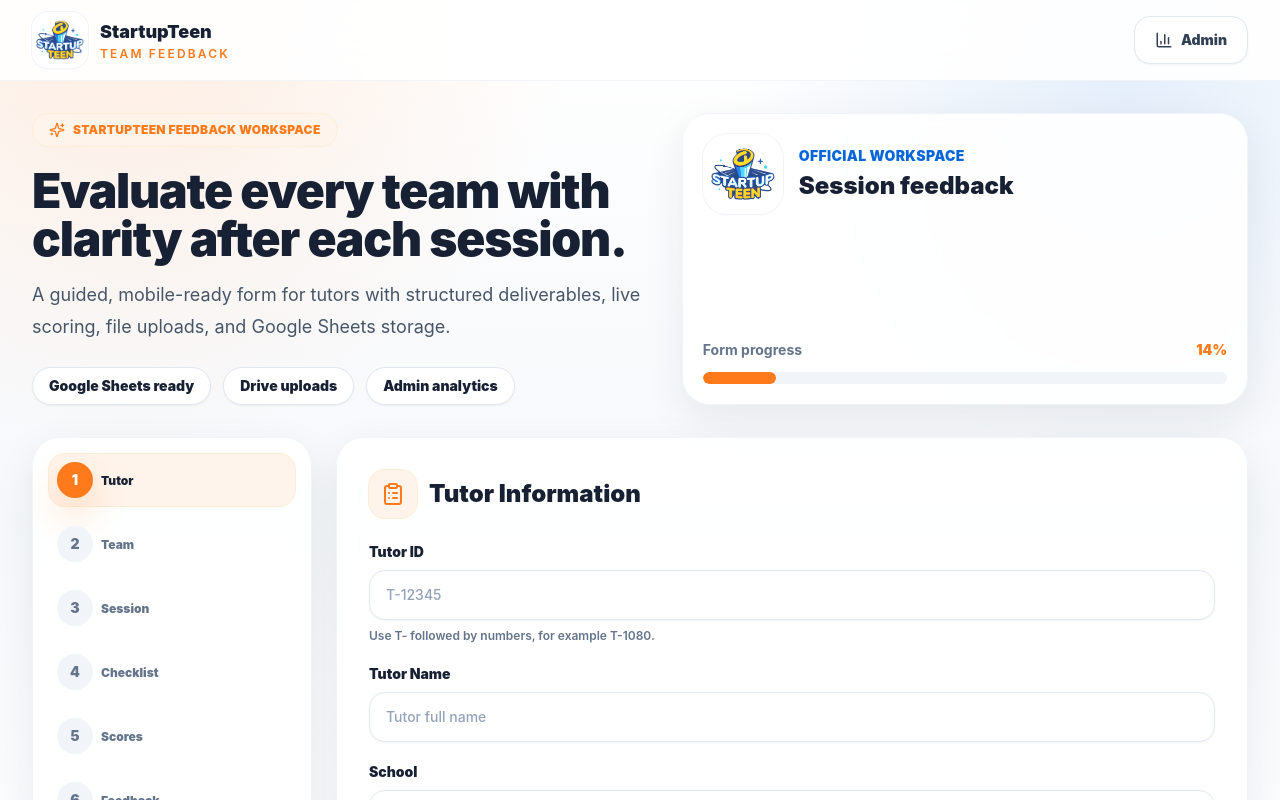
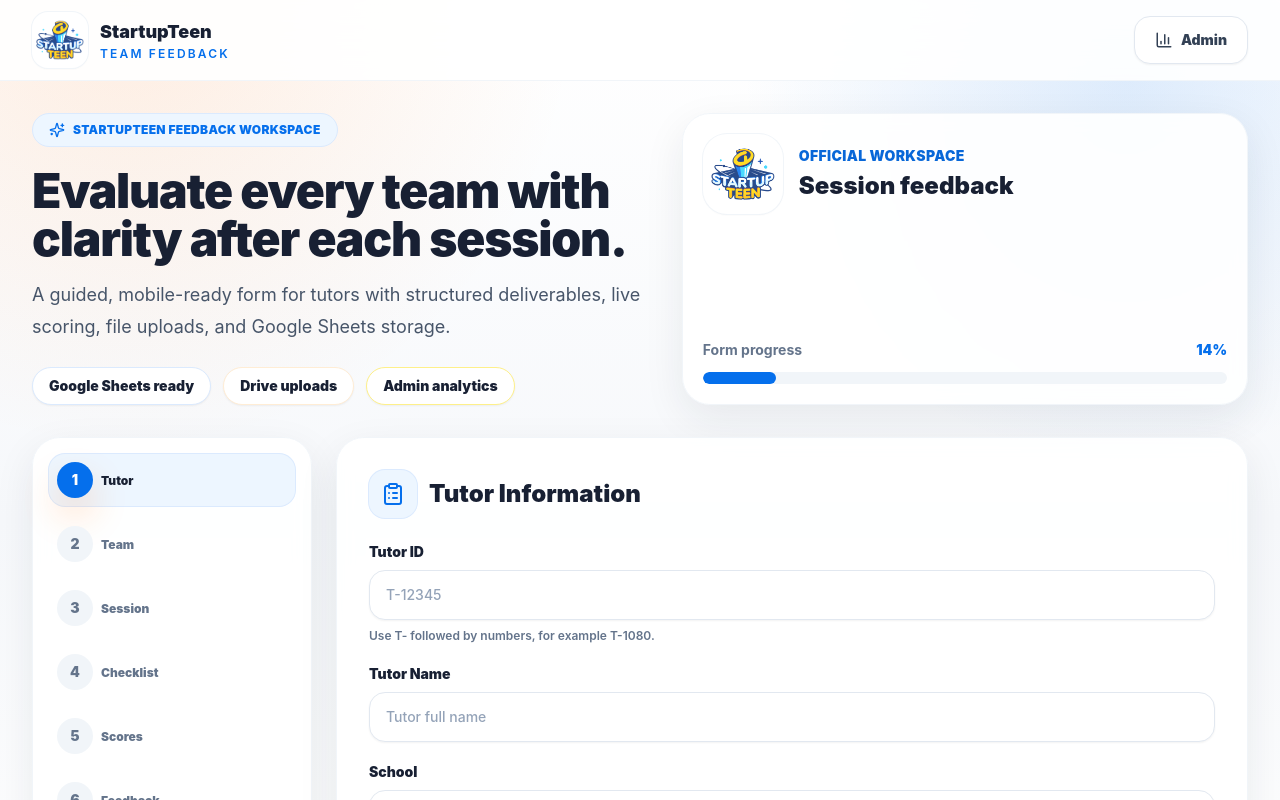
Before and after one commit to ahmadhatemaboelkhair/startupteen-team-feedback-system, a Next.js app: page / in a window 1280 px wide. Shown: the top 800 px of the page. Built offline with nearby package versions, Linux system fonts and the light colour scheme.

Commit message:
Apply brand colors and update group validation

```diff
--- a/app/globals.css
+++ b/app/globals.css
@@ -19,7 +19,7 @@ body {
   min-height: 100vh;
   background:
     radial-gradient(circle at 10% 0%, rgba(255, 122, 26, 0.13), transparent 28rem),
-    radial-gradient(circle at 88% 8%, rgba(8, 103, 216, 0.10), transparent 24rem),
+    radial-gradient(circle at 88% 8%, rgba(5, 111, 236, 0.13), transparent 24rem),
     linear-gradient(180deg, #ffffff 0%, #f6f8fb 52%, #ffffff 100%);
   color: #182033;
   font-family:
@@ -35,7 +35,7 @@ textarea {
 }
 
 .focus-ring {
-  @apply focus:outline-none focus:ring-4 focus:ring-orange-100 focus:border-brand-orange;
+  @apply focus:outline-none focus:ring-4 focus:ring-blue-100 focus:border-brand-primary;
 }
 
 .field {
@@ -55,15 +55,15 @@ textarea {
 }
 
 .eyebrow {
-  @apply inline-flex items-center gap-2 rounded-full border border-orange-100 bg-brand-soft px-4 py-2 text-xs font-black uppercase tracking-wide text-brand-orange;
+  @apply inline-flex items-center gap-2 rounded-full border border-blue-100 bg-brand-sky px-4 py-2 text-xs font-black uppercase tracking-wide text-brand-primary;
 }
 
 .primary-button {
-  @apply inline-flex min-h-12 items-center justify-center gap-2 rounded-2xl bg-brand-orange px-6 py-3 text-sm font-black text-white shadow-brand transition hover:-translate-y-0.5 hover:bg-brand-orangeDark focus-ring disabled:translate-y-0 disabled:cursor-wait disabled:opacity-70;
+  @apply inline-flex min-h-12 items-center justify-center gap-2 rounded-2xl bg-brand-primary px-6 py-3 text-sm font-black text-white shadow-brand transition hover:-translate-y-0.5 hover:bg-brand-blueDark focus-ring disabled:translate-y-0 disabled:cursor-wait disabled:opacity-70;
 }
 
 .secondary-button {
-  @apply inline-flex min-h-12 items-center justify-center gap-2 rounded-2xl border border-slate-200 bg-white px-5 py-3 text-sm font-black text-slate-700 shadow-sm transition hover:border-brand-orange hover:text-brand-orange focus-ring disabled:cursor-not-allowed disabled:opacity-40;
+  @apply inline-flex min-h-12 items-center justify-center gap-2 rounded-2xl border border-slate-200 bg-white px-5 py-3 text-sm font-black text-slate-700 shadow-sm transition hover:border-brand-primary hover:text-brand-primary focus-ring disabled:cursor-not-allowed disabled:opacity-40;
 }
 
 .status-error {
@@ -71,5 +71,5 @@ textarea {
 }
 
 .admin-button {
-  @apply inline-flex min-h-11 items-center justify-center gap-2 rounded-2xl border border-slate-200 bg-white px-4 py-2.5 text-sm font-black text-slate-700 shadow-sm transition hover:border-brand-orange hover:text-brand-orange focus-ring;
+  @apply inline-flex min-h-11 items-center justify-center gap-2 rounded-2xl border border-slate-200 bg-white px-4 py-2.5 text-sm font-black text-slate-700 shadow-sm transition hover:border-brand-primary hover:text-brand-primary focus-ring;
 }
--- a/components/FeedbackWizard.tsx
+++ b/components/FeedbackWizard.tsx
@@ -88,7 +88,7 @@ export function FeedbackWizard() {
       return /^T-\d+$/.test(data.tutorId) && data.tutorName.trim() && data.school;
     }
     if (currentStep === 1) {
-      return /^G-\d{4}$/.test(data.groupId) && data.teamName.trim() && data.membersCount > 0;
+      return /^G-\d+$/.test(data.groupId) && data.teamName.trim() && data.membersCount > 0;
     }
     if (currentStep === 2) {
       return data.sessionDate && data.sessionNumber;
@@ -158,7 +158,7 @@ export function FeedbackWizard() {
           </div>
           <h1 className="text-3xl font-black text-brand-ink">Feedback Submitted Successfully</h1>
           <p className="mt-3 text-slate-600">Submission ID</p>
-          <p className="mt-2 rounded-2xl bg-slate-50 px-5 py-4 font-mono text-lg font-bold text-brand-orange">
+          <p className="mt-2 rounded-2xl bg-brand-sky px-5 py-4 font-mono text-lg font-bold text-brand-primary">
             {submitState.submissionId}
           </p>
           <button
@@ -189,9 +189,9 @@ export function FeedbackWizard() {
             file uploads, and Google Sheets storage.
           </p>
           <div className="mt-6 flex flex-wrap gap-3 text-sm font-black text-brand-ink">
-            <span className="rounded-full border border-slate-200 bg-white px-4 py-2 shadow-sm">Google Sheets ready</span>
-            <span className="rounded-full border border-slate-200 bg-white px-4 py-2 shadow-sm">Drive uploads</span>
-            <span className="rounded-full border border-slate-200 bg-white px-4 py-2 shadow-sm">Admin analytics</span>
+            <span className="rounded-full border border-blue-100 bg-white px-4 py-2 shadow-sm">Google Sheets ready</span>
+            <span className="rounded-full border border-orange-100 bg-white px-4 py-2 shadow-sm">Drive uploads</span>
+            <span className="rounded-full border border-yellow-200 bg-white px-4 py-2 shadow-sm">Admin analytics</span>
           </div>
         </div>
         <div className="surface p-5">
@@ -215,11 +215,11 @@ export function FeedbackWizard() {
             <div>
               <div className="flex items-center justify-between gap-3">
                 <span className="text-sm font-bold text-slate-500">Form progress</span>
-                <span className="text-sm font-black text-brand-orange">{progressPercent}%</span>
+                <span className="text-sm font-black text-brand-primary">{progressPercent}%</span>
               </div>
               <div className="mt-3 h-3 overflow-hidden rounded-full bg-slate-100">
                 <div
-                  className="h-full rounded-full bg-brand-orange transition-all duration-500"
+                  className="h-full rounded-full bg-brand-primary transition-all duration-500"
                   style={{ width: `${progressPercent}%` }}
                 />
               </div>
@@ -288,8 +288,11 @@ export function FeedbackWizard() {
                       placeholder="G-1234"
                       value={data.groupId}
                       onChange={(event) => update("groupId", event.target.value.toUpperCase())}
-                      pattern="G-\d{4}"
+                      pattern="G-\d+"
                     />
+                    <span className="mt-2 block text-xs font-semibold text-slate-500">
+                      Use G- followed by numbers, for example G-1080.
+                    </span>
                   </Field>
                   <Field label="Team Name">
                     <input
@@ -335,8 +338,8 @@ export function FeedbackWizard() {
                       ))}
                     </select>
                   </Field>
-                  <div className="rounded-3xl border border-orange-100 bg-brand-soft p-5">
-                    <p className="text-sm font-black text-brand-orange">Deliverables loaded</p>
+                  <div className="rounded-3xl border border-blue-100 bg-brand-sky p-5">
+                    <p className="text-sm font-black text-brand-primary">Deliverables loaded</p>
                     <p className="mt-1 text-sm text-slate-700">
                       {sessionChecklists[data.sessionNumber].join(", ")}
                     </p>
@@ -366,8 +369,8 @@ export function FeedbackWizard() {
                                 className={[
                                   "rounded-xl px-3 py-2 text-xs font-black transition",
                                   item.completed === status
-                                    ? "bg-brand-orange text-white shadow"
-                                    : "text-slate-500 hover:text-brand-orange"
+                                    ? "bg-brand-primary text-white shadow"
+                                    : "text-slate-500 hover:text-brand-primary"
                                 ].join(" ")}
                               >
                                 {status}
@@ -396,7 +399,7 @@ export function FeedbackWizard() {
               {currentStep === 4 && (
                 <StepShell icon={<Sparkles />} title="Team Evaluation">
                   <div className="rounded-3xl bg-brand-ink p-5 text-white shadow-soft">
-                    <p className="text-sm font-bold text-orange-100">Live score summary</p>
+                    <p className="text-sm font-bold text-blue-100">Live score summary</p>
                     <div className="mt-3 flex items-end gap-3">
                       <span className="text-5xl font-black">{scoreAverage.toFixed(1)}</span>
                       <span className="pb-2 text-sm font-semibold text-slate-300">/ 10 average</span>
@@ -407,12 +410,12 @@ export function FeedbackWizard() {
                       <label key={score.key} className="block rounded-3xl border border-slate-100 bg-white p-4 shadow-sm">
                         <div className="flex items-center justify-between gap-4">
                           <span className="font-bold text-slate-700">{score.label}</span>
-                          <span className="grid h-10 w-10 place-items-center rounded-2xl bg-brand-soft font-black text-brand-orange">
+                          <span className="grid h-10 w-10 place-items-center rounded-2xl bg-brand-sky font-black text-brand-primary">
                             {data.scores[score.key]}
                           </span>
                         </div>
                         <input
-                          className="mt-4 h-2 w-full accent-brand-orange"
+                          className="mt-4 h-2 w-full accent-brand-primary"
                           type="range"
                           min={1}
                           max={10}
@@ -429,7 +432,7 @@ export function FeedbackWizard() {
                 <StepShell icon={<FileUp />} title="Feedback">
                   <div className="grid gap-5 lg:grid-cols-2">
                     <div className="rounded-3xl border border-slate-100 bg-white p-4 shadow-sm">
-                      <p className="mb-3 text-sm font-black text-brand-orange">Option A</p>
+                      <p className="mb-3 text-sm font-black text-brand-primary">Option A</p>
                       <label className={labelBase}>Write feedback manually</label>
                       <textarea
                         className="field min-h-64"
@@ -459,8 +462,8 @@ export function FeedbackWizard() {
 
               {currentStep === 6 && (
                 <StepShell icon={<Send />} title="Final Recommendation">
-                  <div className="rounded-3xl border border-orange-100 bg-brand-soft p-5">
-                    <p className="text-sm font-black text-brand-orange">Ready for review</p>
+                  <div className="rounded-3xl border border-yellow-200 bg-yellow-50 p-5">
+                    <p className="text-sm font-black text-brand-ink">Ready for review</p>
                     <p className="mt-1 text-sm leading-6 text-slate-700">
                       Nothing is submitted automatically on this step. Review the recommendation and
                       press the submit button when the feedback is ready to save.
@@ -548,7 +551,7 @@ function StepShell({
   return (
     <div>
       <div className="mb-6 flex items-center gap-3">
-        <span className="grid h-12 w-12 place-items-center rounded-2xl bg-brand-soft text-brand-orange ring-1 ring-orange-100">
+        <span className="grid h-12 w-12 place-items-center rounded-2xl bg-brand-sky text-brand-primary ring-1 ring-blue-100">
           {icon}
         </span>
         <h2 className="text-2xl font-black text-brand-ink">{title}</h2>
--- a/components/Header.tsx
+++ b/components/Header.tsx
@@ -21,7 +21,7 @@ export function Header() {
           </span>
           <span>
             <span className="block text-base font-black text-brand-ink sm:text-lg">StartupTeen</span>
-            <span className="block text-xs font-semibold uppercase tracking-[0.18em] text-brand-orange">
+            <span className="block text-xs font-semibold uppercase tracking-[0.18em] text-brand-primary">
               Team Feedback
             </span>
           </span>
--- a/components/ProgressSteps.tsx
+++ b/components/ProgressSteps.tsx
@@ -20,7 +20,7 @@ export function ProgressSteps({ steps, current }: Props) {
               key={step}
               className={[
                 "flex min-w-[104px] items-center gap-2 rounded-2xl p-2 transition lg:min-w-0",
-                active ? "bg-brand-soft ring-1 ring-orange-100" : "hover:bg-slate-50"
+                active ? "bg-brand-sky ring-1 ring-blue-100" : "hover:bg-slate-50"
               ].join(" ")}
             >
               <span
@@ -29,7 +29,7 @@ export function ProgressSteps({ steps, current }: Props) {
                   complete
                     ? "bg-emerald-500 text-white shadow-sm"
                     : active
-                      ? "bg-brand-orange text-white shadow-brand"
+                      ? "bg-brand-primary text-white shadow-brand"
                       : "bg-slate-100 text-slate-500"
                 ].join(" ")}
               >
--- a/lib/submission.ts
+++ b/lib/submission.ts
@@ -35,8 +35,8 @@ export function validateFeedbackPayload(payload: FeedbackPayload) {
   if (!/^T-\d+$/.test(payload.tutorId)) {
     return "Tutor ID must use T- followed by numbers.";
   }
-  if (!/^G-\d{4}$/.test(payload.groupId)) {
-    return "Group ID must use the format G-####.";
+  if (!/^G-\d+$/.test(payload.groupId)) {
+    return "Group ID must use G- followed by numbers.";
   }
   if (!payload.tutorName || !payload.school || !payload.teamName) {
     return "Please complete all required tutor and team fields.";
--- a/tailwind.config.ts
+++ b/tailwind.config.ts
@@ -10,11 +10,12 @@ const config: Config = {
     extend: {
       colors: {
         brand: {
-          orange: "#ff7a1a",
-          orangeDark: "#e45f00",
+          orange: "#FF7F1C",
+          orangeDark: "#E76400",
           blue: "#0867d8",
+          primary: "#056FEC",
           blueDark: "#064aa3",
-          yellow: "#ffd12f",
+          yellow: "#FFD700",
           ink: "#182033",
           muted: "#667085",
           line: "#eef0f4",
```
Also changed, not shown: components/AdminDashboard.tsx (+6 -6 lines), 2 other files (tests, documents, lock files or other folders).
